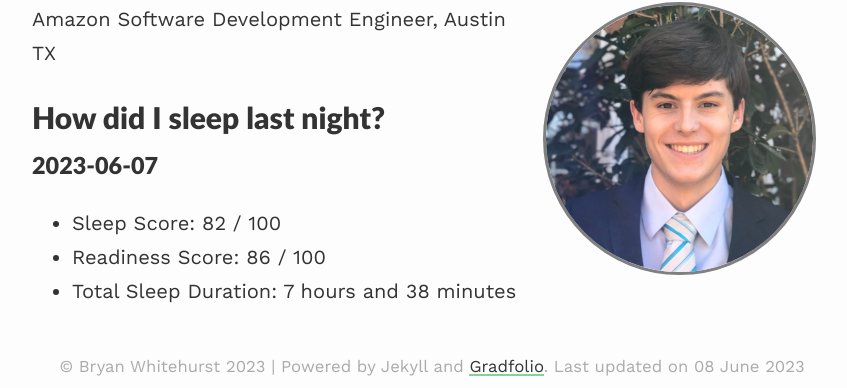
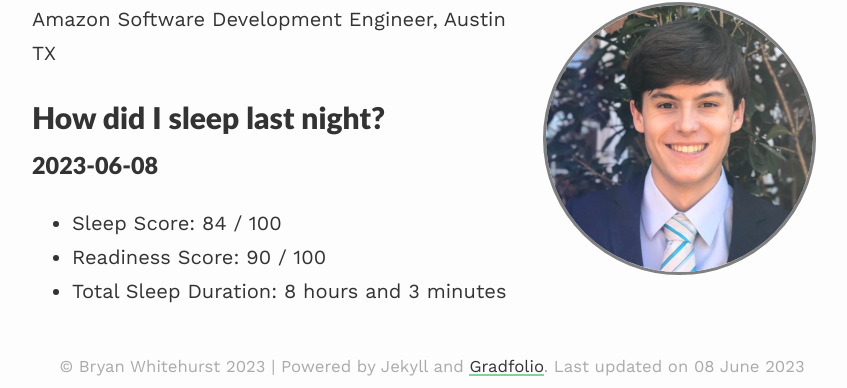
Before and after one commit to BryanWhitehurst/bryanwhitehurst.github.io, a Jekyll site: the page built from index.md, in a window 1280 px wide. Shown: the part 190-578 px from the top of the page, without its empty margins (208-1055 px from the left). Built offline with Jekyll 4.4.1, drawn with Linux system fonts in a browser that asks for light colours; nearby versions of some CDN libraries.

Commit message:
daily oura update

```diff
--- a/index.md
+++ b/index.md
@@ -10,7 +10,7 @@ published: true
 Amazon Software Development Engineer, Austin TX
 
 # How did I sleep last night?
-### 2023-06-07
-- Sleep Score: 82 / 100
-- Readiness Score: 86 / 100
-- Total Sleep Duration: 7 hours and 38 minutes
+### 2023-06-08
+- Sleep Score: 84 / 100
+- Readiness Score: 90 / 100
+- Total Sleep Duration: 8 hours and 3 minutes
```
